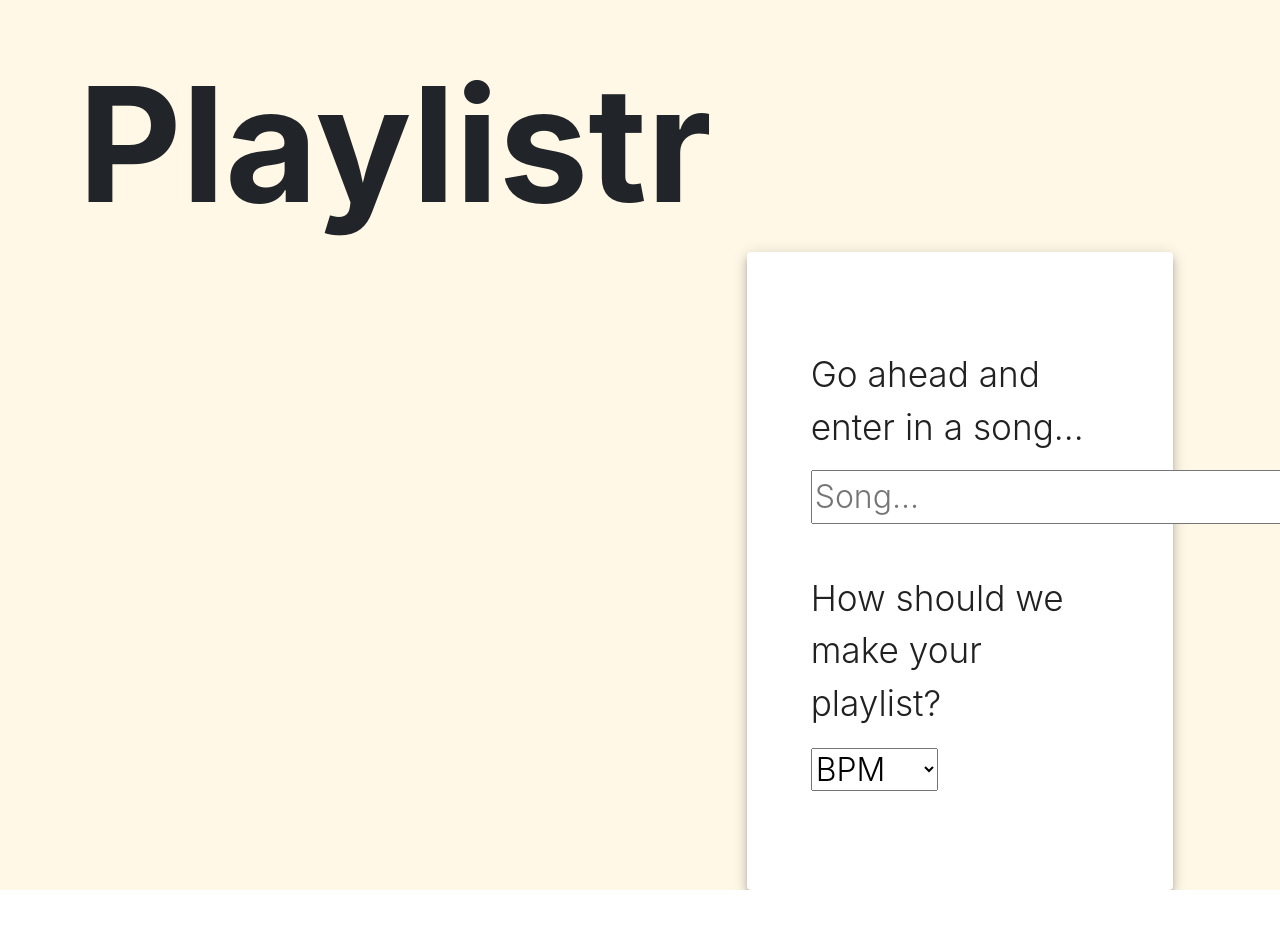
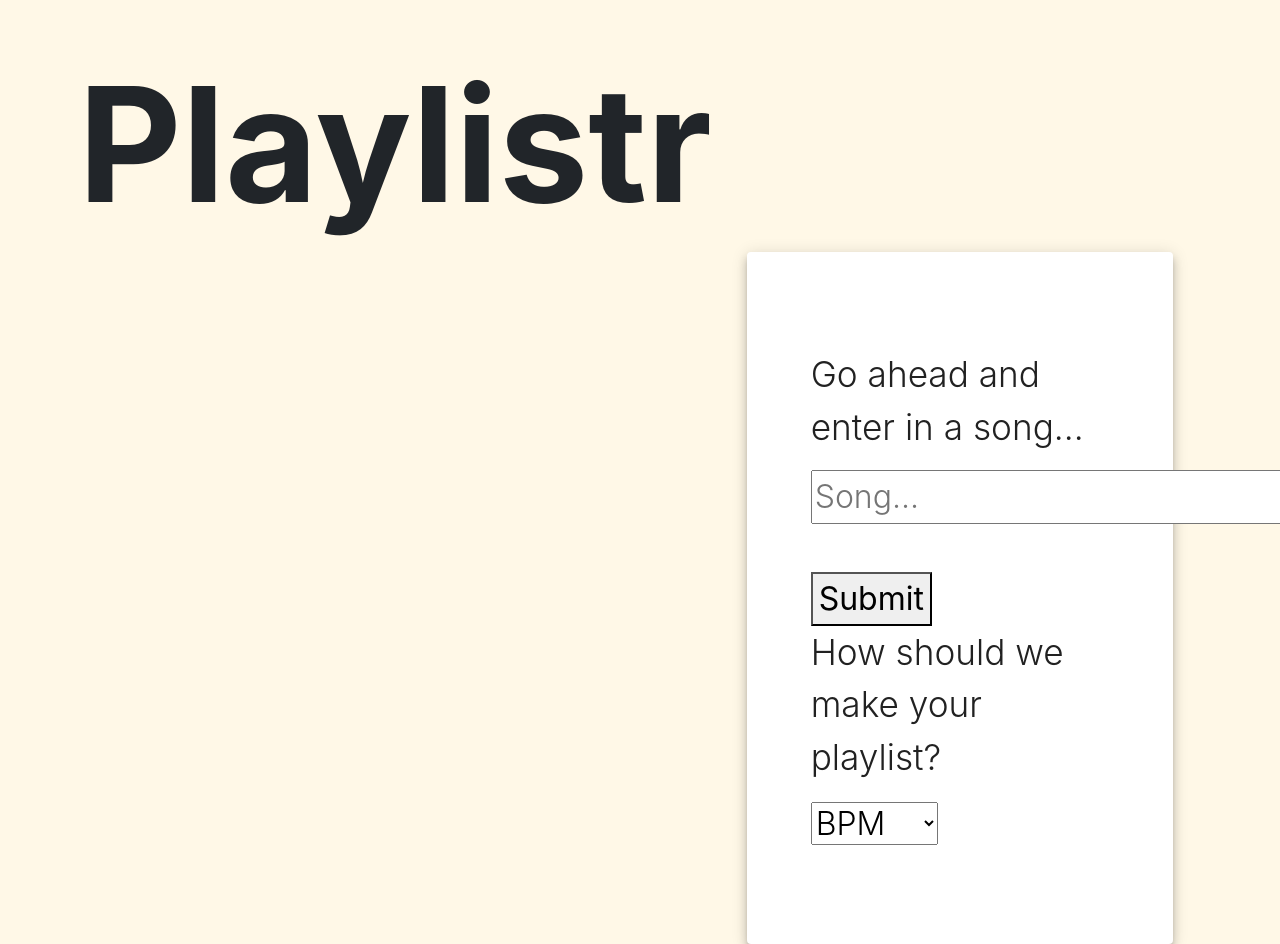
Before and after one commit to October2020PandA/playlist-group, a React (Create React App) app in the folder frontend/: page / in a window 1280 px wide. Shown: the top 944 px of the page. Before the commit the page ends 890 px from the top, so only its background shows below. Built offline with nearby package versions, Linux system fonts and the light colour scheme.

Commit message:
Submit button

```diff
--- a/frontend/src/components/Main.js
+++ b/frontend/src/components/Main.js
@@ -3,13 +3,21 @@
 import styles from '../modules/Main.module.css';
 
 const Main = () => {
+    const submitHandler = (e) => {
+        e.preventDefault()
+        console.log("hello world")
+    }
+
     return(
         <div>
             <div class="row">
                 <div class="col-7" />
                 <Paper elevation={7} className={`${styles.paper} col-4`}>
                     <p className={`${styles.header}`}>Go ahead and enter in a song...</p>
-                    <input type="text" className="mb-3" placeholder="Song..." className={`${styles.songField}`}></input>
+                    <form onSubmit={submitHandler}>
+                        <input type="text" className="mb-3" placeholder="Song..." className={`${styles.songField}`}></input>
+                        <button type="submit">Submit</button>
+                    </form>
                     <p className={`${styles.header}`}>How should we make your playlist?</p>
                     <select name="playlistType" className={`mt-0 ${styles.selectField}`}>
                         <option value="BPM">BPM</option>
```
Also changed, not shown: 2 other files (tests, documents, lock files or other folders).
